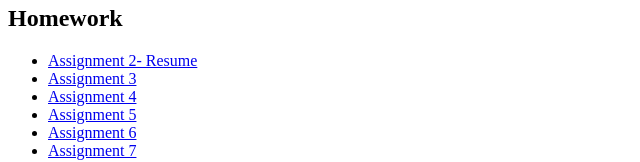
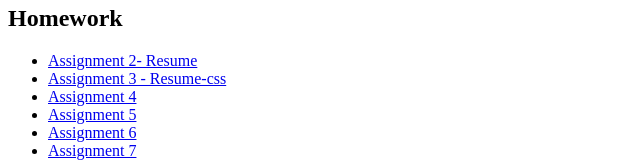
Before and after one commit to annarunia/annarunia.github.io, a plain HTML site: page index.html in a window 1280 px wide. Shown: the part 196-358 px from the top of the page, without its empty margins (0-640 px from the left). Drawn offline with Linux system fonts and the light colour scheme.

Commit message:
changes
changes

```diff
--- a/index.html
+++ b/index.html
@@ -36,7 +36,7 @@
     </li>
 
     <li>
-      <a href="#">Assignment 3</a>
+      <a href="homework/resume_css/index.html">Assignment 3 - Resume-css</a>
     </li>
 
     <li>
```
